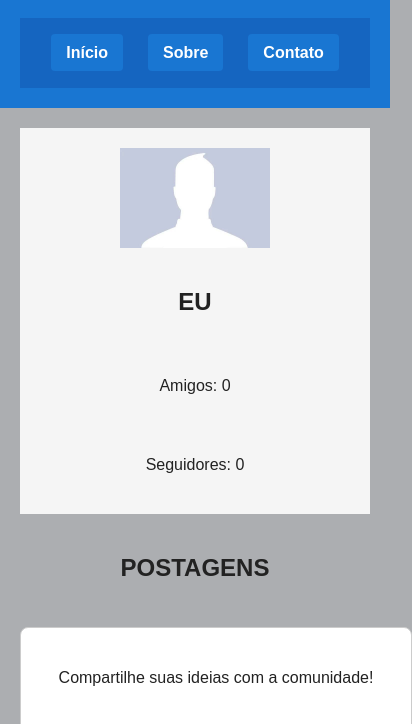
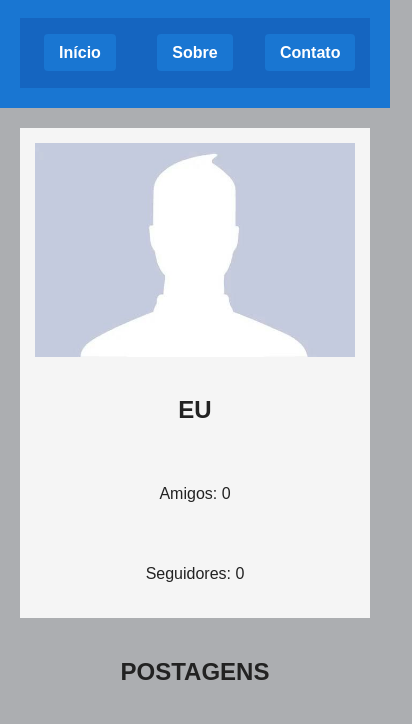
Before and after one commit to Dudis23/Quadro-Livre, a plain HTML site: page index.html in a window 390 px wide. Shown: the part 92-816 px from the top of the page, 412 px wide, since content can reach past the window. Drawn offline with Linux system fonts and the light colour scheme.

Commit message:
adionando grid e corrigindo o postar

```diff
--- a/estilo.css
+++ b/estilo.css
@@ -71,12 +71,12 @@ nav {
 }
 
 nav ul {
-    display: flex;
+    display: grid;
+    grid-template-columns: repeat(auto-fit, minmax(100px, max-content));
+    justify-content: center;
     list-style: none;
     gap: 15px;
     padding: 10px;
-    flex-wrap: wrap;
-    justify-content: flex-start;
 }
 
 nav input[type="search"] {
@@ -140,15 +140,17 @@ main a:hover {
 }
 
 main {
-    display: flex;
-    flex-direction: row;
-    align-items: flex-start;
-    justify-content: flex-start;
+    display: grid;
+    grid-template-columns: 1fr;
+    align-items: start;
     gap: 50px;
-    flex-wrap: wrap;
 
     width: 100%;
     box-sizing: border-box;
+}
+
+main:has(> aside) {
+    grid-template-columns: 1fr 220px;
 }
 
 .post {
@@ -161,7 +163,7 @@ main {
     width: 100%;
     max-width: 900px;
     box-sizing: border-box;
-    margin: 10px 0 10px auto;
+    margin: 10px auto;
     justify-content: flex-start;
     display: flex;
     flex-direction: column;
@@ -174,10 +176,11 @@ main {
     border: 1px solid #ccc;
     border-radius: 8px;
     outline: 2px solid transparent;
+    box-sizing: border-box;
 
     width: 100%;
     max-width: 900px;
-    margin: 10px 0 10px auto;
+    margin: 10px auto;
 
     display: flex;
     flex-direction: column;
@@ -255,8 +258,10 @@ th {
 form {
     background: white;
     padding: 20px;
-    margin: auto;
+    margin: 20px auto;
     width: 100%;
+    max-width: 600px;
+    box-sizing: border-box;
     display: flex;
     flex-direction: column;
     gap: 15px;
@@ -269,6 +274,8 @@ textarea {
     border: 1px solid #888;
     border-radius: 5px;
     font-size: 1rem;
+    width: 100%;
+    box-sizing: border-box;
 }
 
 textarea {
@@ -305,7 +312,6 @@ footer {
 }
 
 #postagens {
-    flex: 1;
     min-width: 0;
 }
 
@@ -329,23 +335,30 @@ p {
 /* Responsivo - celular */
 @media (max-width: 768px) {
 
-    main {
-        flex-direction: column;
+    main,
+    main:has(> aside) {
+        grid-template-columns: 1fr;
         gap: 20px;
     }
 
     aside {
         width: 100%;
         order: -1;
+        padding: 15px;
         align-items: center;
         text-align: center;
         box-sizing: border-box;
     }
 
+    aside img {
+        max-width: 100%;
+        height: auto;
+    }
+
     .post,
     .postar {
         max-width: 100%;
-        margin: 10px 0;
+        margin: 10px auto;
     }
 
     nav ul {
```
Also changed, not shown: postar.html (+2 -2 lines).
